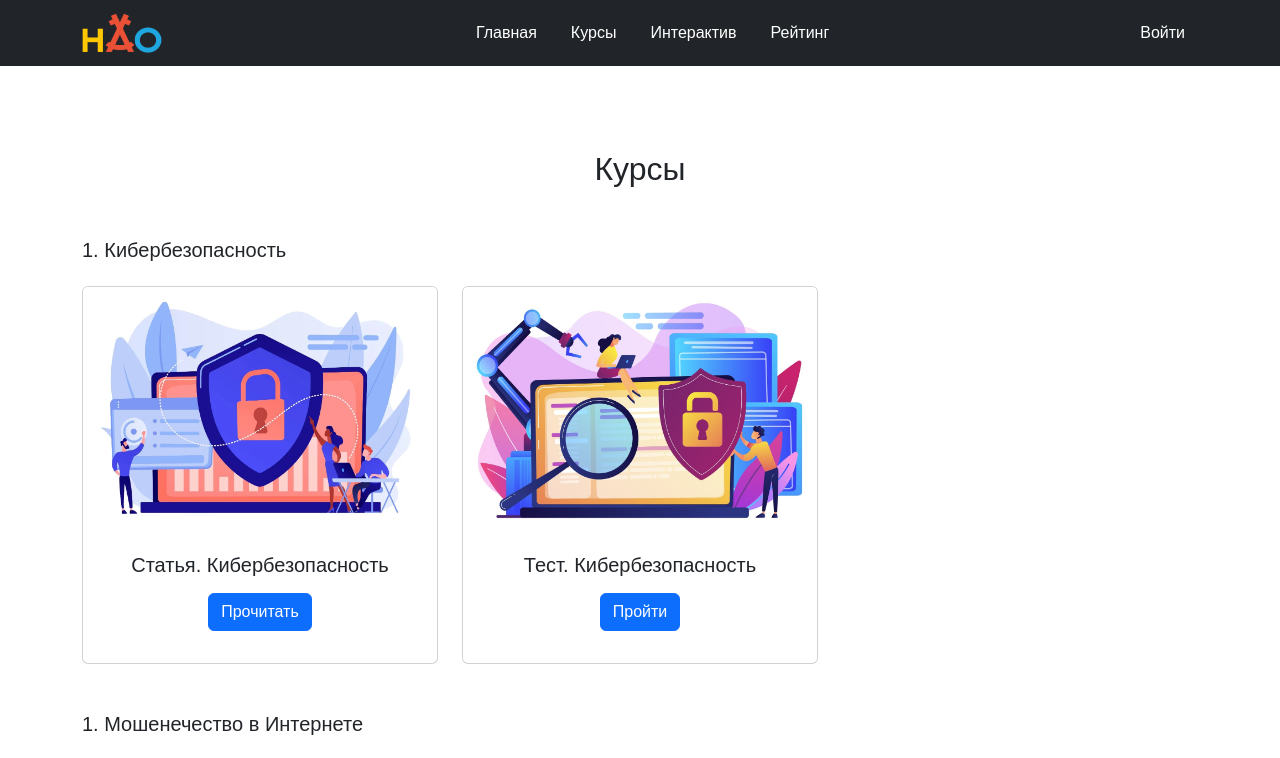
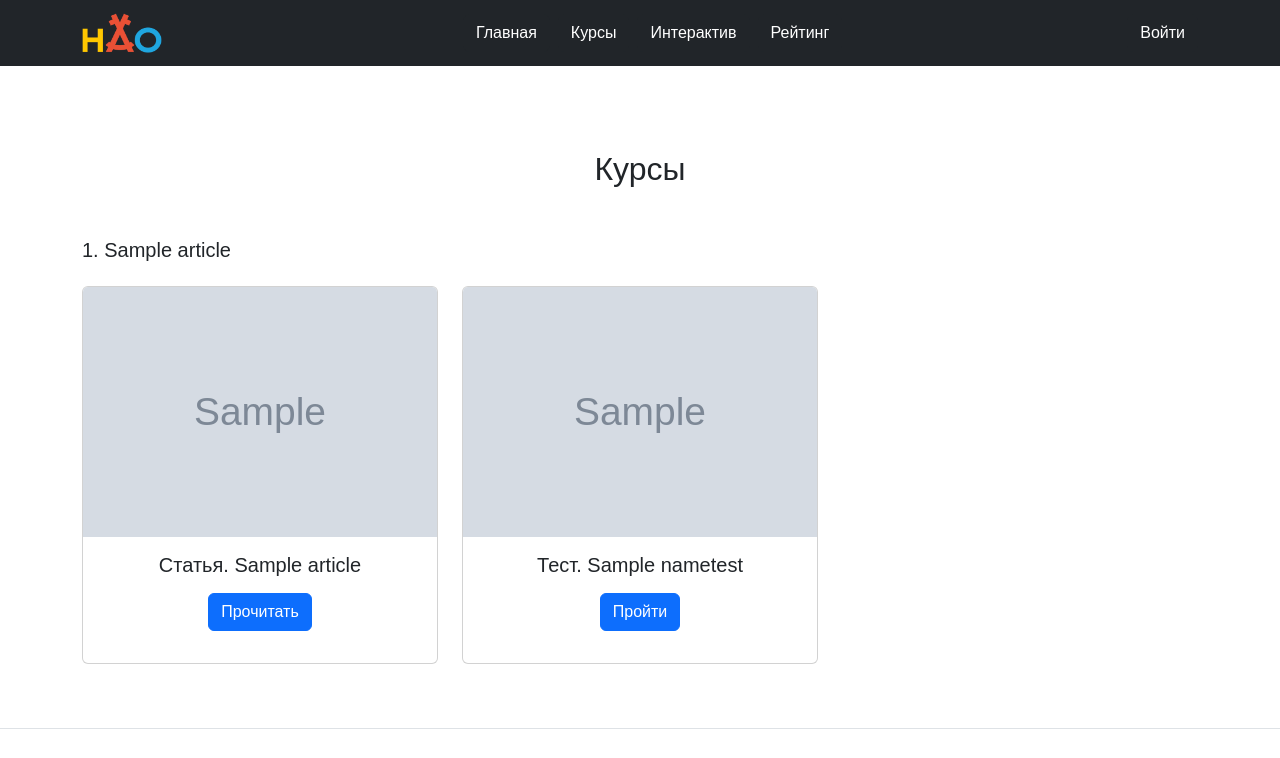
Before and after one commit to odnashestaia/hacaton_dev, a Django app: page /courses/ in a window 1280 px wide. Shown: the top 758 px of the page. Run offline with Django 5.2, Linux system fonts and the light colour scheme; data comes from the database, SQL or seed files in the repository; tables that the repository leaves empty hold one stand-in row (values such as "Sample post"); grey boxes marked "Sample" are stand-in pictures; parts of the project's set-up code (start-up, migrations or seed data) failed here and were passed over; some libraries are stand-ins or nearby versions.

Commit message:
Обновил базу

```diff
--- a/hacaton/hacaton_site/admin.py
+++ b/hacaton/hacaton_site/admin.py
@@ -10,7 +10,7 @@ class QuestionAdmin(admin.ModelAdmin):
     inlines = [AnswerAdmin]
 
 
-admin.site.register(Category)
+admin.site.register(NameTest)
 admin.site.register(Question, QuestionAdmin)
 admin.site.register(Answer)
 admin.site.register(Article)
--- a/hacaton/hacaton_site/models.py
+++ b/hacaton/hacaton_site/models.py
@@ -15,16 +15,19 @@ class Student(models.Model):
         return "Profile for user {}".format(self.user.username)
 
 
-class Category(models.Model):
+class NameTest(models.Model):
     """таблица названий тестов"""  # TODO Нужно переименовать
 
-    category_name = models.CharField(max_length=100)
+    name = models.CharField(max_length=100)
     img = models.ImageField(
         verbose_name="Превью теста", blank=True, upload_to="images/test/"
     )
+    user_done = models.ManyToManyField(
+        Student, verbose_name="Юзеры прошедшие тест", null=True
+    )
 
     def __str__(self) -> str:
-        return self.category_name
+        return self.name
 
 
 class Article(models.Model):
@@ -40,8 +43,8 @@ class Article(models.Model):
     img = models.ImageField(
         verbose_name="Превью статьи", blank=True, upload_to="images/article/"
     )
-    category = models.ForeignKey(
-        Category, related_name="article_category", on_delete=models.CASCADE
+    name_test = models.ForeignKey(
+        NameTest, related_name="article_category", on_delete=models.CASCADE
     )
 
     def __str__(self):
@@ -54,8 +57,8 @@ class Article(models.Model):
 class Question(models.Model):
     """вопросы - ссылаются на имена"""
 
-    category = models.ForeignKey(
-        Category, related_name="question_category", on_delete=models.CASCADE
+    name_test = models.ForeignKey(
+        NameTest, related_name="question_test", on_delete=models.CASCADE
     )
     question = models.CharField(max_length=100)
     marks = models.IntegerField(default=5)
--- a/hacaton/hacaton_site/views.py
+++ b/hacaton/hacaton_site/views.py
@@ -36,12 +36,13 @@ def courses(request):
                 "text": article_obj.text,
                 "img": article_obj.img,
                 "points": article_obj.points,
-                "category_name": article_obj.category.category_name,
-                "category_img": article_obj.category.img,
-                "category_pk": article_obj.category.pk,
+                "test_name": article_obj.name_test.name,
+                "test_img": article_obj.name_test.img,
+                "test_pk": article_obj.name_test.pk,
+                "user_done": article_obj.name_test.user_done,
             }
         )
-
+        print(Article.objects.get(pk=article_obj.pk).name_test.user_done)
     context = {"courses": data}
     context.update(get_user(request))
     return render(request, "courses.html", context)
@@ -60,9 +61,7 @@ def get_quiz(request, pk):
     if not request.user.is_authenticated:
         return redirect("login")
     question_objs = Question.objects.all()
-    question_objs = question_objs.filter(
-        category__category_name__icontains=Category.objects.get(pk=pk)
-    )
+    question_objs = question_objs.filter(name_test=NameTest.objects.get(pk=pk))
     question_objs = list(question_objs)
     random.shuffle(question_objs)  # Вопросы ставятся в рандомном порядке
     data = []
@@ -77,7 +76,7 @@ def get_quiz(request, pk):
         )
     context = {
         "data": data,
-        "category": Category.objects.filter(pk=pk)[0],
+        "category": NameTest.objects.filter(pk=pk)[0],
     }
     context.update(get_user(request))
     return render(
--- a/hacaton/templates/base.html
+++ b/hacaton/templates/base.html
@@ -67,7 +67,7 @@
                   <hr class="mt-2 mb-2"/>
                   Ваши баллы: {{ points }} <br>
                   Место: 1 <br>
-                  <button href="{% url "logout" %}" class="btn btn-danger rounded w-100 mt-3 btn-profile">Выйти</button>
+                  <a href="{% url "logout" %}"><button  class="btn btn-danger rounded w-100 mt-3 btn-profile">Выйти</button></a>
                 </div>
               </div>
 
--- a/hacaton/templates/courses.html
+++ b/hacaton/templates/courses.html
@@ -31,16 +31,16 @@
 					<div class="col-md-4 mt-3">
 						<div class="card g-h">
 							<img
-								src="{{ course.category_img.url }}"
+								src="{{ course.test_img.url }}"
 								class="card-img-top"
 								alt="..."
 							/>
 							<div class="card-body">
 								<h5 class="card-title text-center">
-									Тест. {{ course.category_name }}
+									Тест. {{ course.test_name }}
 								</h5>
 								<div class="mt-3 mb-3 d-flex justify-content-center">
-									<a href="{% url "get_quiz" course.category_pk %}"
+									<a href="{% url "get_quiz" course.test_pk %}"
 										><input
 											type="button"
 											class="btn btn-primary"
--- a/hacaton/templates/quize/test.html
+++ b/hacaton/templates/quize/test.html
@@ -1,9 +1,9 @@
 {% extends 'base.html' %} {% load static %} {% block title %} Тест
-{{category.category_name }} {%endblock%} {% block content %}
+{{category.name }} {%endblock%} {% block content %}
 <div class="content">
 	<div class="container">
 		<div class="title-sheet">
-			<h2 class="text-center mb-5">Тест. {{ category.category_name }}</h2>
+			<h2 class="text-center mb-5">Тест. {{ category.name }}</h2>
 		</div>
 		<div class="test shadow-lg p-3 mb-5 rounded">
 			{% comment %} hx-swap="afterend" {% endcomment %}
```
Also changed, not shown: hacaton/hacaton_site/migrations/0001_initial.py, hacaton/hacaton_site/migrations/0002_alter_nametest_user_done.py (added), hacaton/media/images/article/cybergvuard_Nu5bEdT.png (added), hacaton/media/images/article/moshinternet_NhLwrgx.png (added), hacaton/media/images/test/test_guard_T5YdW7l.png (added), hacaton/media/images/test/test_mosh_4GG84Qe.png (added).
